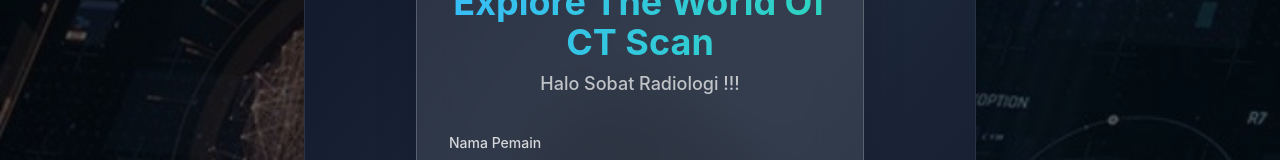
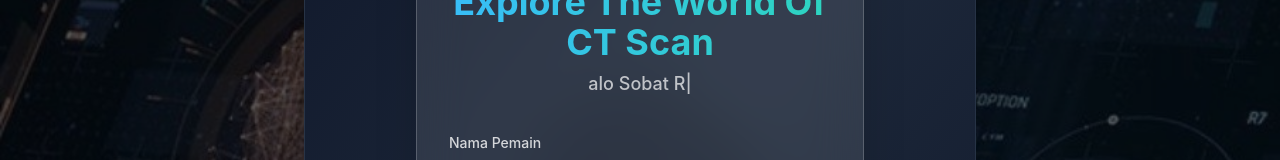
Before and after one commit to sdmhmdalkrn17/Quiz-CT, a React (Vite) app: page / in a window 1280 px wide. Shown: the part 236-396 px from the top of the page. Built offline with nearby package versions, Linux system fonts and the light colour scheme.

Commit message:
Update WelcomeScreen.tsx
typerwriter

```diff
--- a/components/WelcomeScreen.tsx
+++ b/components/WelcomeScreen.tsx
@@ -31,7 +31,7 @@ const DEFAULT_AVATARS = [
   ZhilongAvatar,
 ];
 
-// Fungsi untuk mengompres gambar
+// --- FUNGSI KOMPRESI GAMBAR (TIDAK BERUBAH) ---
 const compressImage = (file: File, targetSizeKB: number = 100): Promise<string> => {
   return new Promise((resolve, reject) => {
     const canvas = document.createElement('canvas');
@@ -39,9 +39,8 @@ const compressImage = (file: File, targetSizeKB: number = 100): Promise<string>
     const img = new Image();
 
     img.onload = () => {
-      // Hitung dimensi yang optimal
       let { width, height } = img;
-      const maxDimension = 800; // Maksimal dimensi untuk optimasi
+      const maxDimension = 800;
 
       if (width > height && width > maxDimension) {
         height = (height * maxDimension) / width;
@@ -54,16 +53,13 @@ const compressImage = (file: File, targetSizeKB: number = 100): Promise<string>
       canvas.width = width;
       canvas.height = height;
 
-      // Gambar ke canvas
       ctx?.drawImage(img, 0, 0, width, height);
 
-      // Fungsi untuk mencari kualitas yang tepat
       const findOptimalQuality = (quality: number): string => {
         const dataUrl = canvas.toDataURL('image/jpeg', quality);
         return dataUrl;
       };
 
-      // Binary search untuk mencari kualitas optimal
       let minQuality = 0.1;
       let maxQuality = 0.9;
       let bestDataUrl = '';
@@ -73,8 +69,6 @@ const compressImage = (file: File, targetSizeKB: number = 100): Promise<string>
       while (minQuality <= maxQuality && attempts < maxAttempts) {
         const midQuality = (minQuality + maxQuality) / 2;
         const testDataUrl = findOptimalQuality(midQuality);
-
-        // Hitung ukuran dalam KB (base64 string size estimation)
         const sizeKB = (testDataUrl.length * 0.75) / 1024;
 
         if (sizeKB <= targetSizeKB) {
@@ -87,7 +81,6 @@ const compressImage = (file: File, targetSizeKB: number = 100): Promise<string>
         attempts++;
       }
 
-      // Jika masih terlalu besar, coba kurangi dimensi
       if (!bestDataUrl) {
         const smallerCanvas = document.createElement('canvas');
         const smallerCtx = smallerCanvas.getContext('2d');
@@ -108,6 +101,7 @@ const compressImage = (file: File, targetSizeKB: number = 100): Promise<string>
   });
 };
 
+
 const WelcomeScreen: React.FC<WelcomeScreenProps> = ({
   onStartGame,
   gameTitle,
@@ -124,14 +118,63 @@ const WelcomeScreen: React.FC<WelcomeScreenProps> = ({
   const [compressionProgress, setCompressionProgress] = useState<string>('');
   const fileInputRef = useRef<HTMLInputElement>(null);
 
-  // Set nama dari prop jika ada (saat kembali dari hasil permainan)
+  // --- START: KODE BARU UNTUK EFEK TYPEWRITER ---
+  const [typedText, setTypedText] = useState('');
+  const typewriterText = "Halo Sobat Radiologi !!!";
+  const typingSpeed = 100; // milidetik per karakter
+  const pauseDuration = 2000; // 2 detik jeda sebelum mengulang
+
+  useEffect(() => {
+    let charIndex = 0;
+    let timeoutId: number;
+
+    const type = () => {
+      if (charIndex < typewriterText.length) {
+        setTypedText(prev => prev + typewriterText.charAt(charIndex));
+        charIndex++;
+        timeoutId = window.setTimeout(type, typingSpeed);
+      } else {
+        // Selesai mengetik, jeda lalu reset
+        timeoutId = window.setTimeout(() => {
+          setTypedText('');
+          charIndex = 0;
+          type();
+        }, pauseDuration);
+      }
+    };
+
+    type(); // Mulai efek
+
+    // Cleanup function untuk membersihkan timeout saat komponen di-unmount
+    return () => {
+      clearTimeout(timeoutId);
+    };
+  }, []); // [] berarti efek ini hanya berjalan sekali saat komponen dimuat
+
+  // Style untuk kursor yang berkedip
+  const BlinkingCursor = () => (
+    <span className="blinking-cursor" aria-hidden="true">|</span>
+  );
+
+  // CSS untuk animasi kursor, tambahkan ini di style tag pada index.html atau di file CSS utama
+  /*
+    @keyframes blink {
+      50% { opacity: 0; }
+    }
+    .blinking-cursor {
+      animation: blink 1s step-start infinite;
+      font-weight: bold;
+    }
+  */
+  // --- END: KODE BARU UNTUK EFEK TYPEWRITER ---
+
+
   useEffect(() => {
     if (playerName && playerName.trim()) {
       setName(playerName.trim());
     }
   }, [playerName]);
 
-  // Load gambar profil berdasarkan nama yang diinput
   useEffect(() => {
     const trimmedName = name.trim();
     if (trimmedName) {
@@ -139,11 +182,9 @@ const WelcomeScreen: React.FC<WelcomeScreenProps> = ({
       if (storedImage) {
         setProfileImageUrl(storedImage);
       } else {
-        // Reset gambar jika tidak ada stored image untuk nama ini
         setProfileImageUrl('');
       }
     } else {
-      // Reset gambar jika nama kosong
       setProfileImageUrl('');
     }
   }, [name]);
@@ -151,46 +192,34 @@ const WelcomeScreen: React.FC<WelcomeScreenProps> = ({
   const handleFileChange = async (event: React.ChangeEvent<HTMLInputElement>) => {
     const file = event.target.files?.[0];
     if (file) {
-      // Validasi ukuran file maksimal (20MB untuk file asli)
       if (file.size > 20 * 1024 * 1024) {
         setError('Ukuran file gambar terlalu besar. Maksimal 20MB.');
         return;
       }
-
-      // Validasi tipe file
       if (!file.type.startsWith('image/')) {
         setError('File yang dipilih bukan gambar.');
         return;
       }
-
       setError('');
       setIsImageLoading(true);
       setCompressionProgress('Mengompres gambar...');
-
       try {
         const compressedImageUrl = await compressImage(file, 100);
-
-        // Update state dengan gambar baru
         setProfileImageUrl(compressedImageUrl);
         setShowAvatarModal(false);
-
-        // Simpan ke localStorage
         const trimmedName = name.trim();
         if (trimmedName) {
           localStorage.setItem(`profileImage_${trimmedName}`, compressedImageUrl);
         }
-
         setCompressionProgress('Gambar berhasil dikompres!');
         setTimeout(() => {
           setCompressionProgress('');
         }, 2000);
-
       } catch (error) {
         console.error('Error compressing image:', error);
         setError('Gagal mengompres gambar. Silakan coba lagi.');
       } finally {
         setIsImageLoading(false);
-        // Reset file input untuk memungkinkan upload file yang sama lagi
         if (fileInputRef.current) {
           fileInputRef.current.value = '';
         }
@@ -199,11 +228,8 @@ const WelcomeScreen: React.FC<WelcomeScreenProps> = ({
   };
 
   const handleAvatarSelect = (avatarUrl: string) => {
-    // Update state dengan avatar yang dipilih
     setProfileImageUrl(avatarUrl);
     setShowAvatarModal(false);
-
-    // Simpan avatar yang dipilih ke localStorage
     const trimmedName = name.trim();
     if (trimmedName) {
       localStorage.setItem(`profileImage_${trimmedName}`, avatarUrl);
@@ -224,19 +250,15 @@ const WelcomeScreen: React.FC<WelcomeScreenProps> = ({
       return;
     }
     setError('');
-
-    // Pastikan gambar tersimpan sebelum memulai game
     const trimmedName = name.trim();
     if (profileImageUrl) {
       localStorage.setItem(`profileImage_${trimmedName}`, profileImageUrl);
     }
-
     onStartGame(trimmedName, gameMode);
   };
 
   return (
     <div className="min-h-screen bg-gradient-to-br from-slate-900 via-slate-800 to-slate-900 flex items-center justify-center p-4">
-      {/* Background Effects */}
       <div className="absolute inset-0 overflow-hidden pointer-events-none">
         <div className="absolute -top-40 -right-40 w-80 h-80 bg-sky-500 rounded-full mix-blend-multiply filter blur-xl opacity-20 animate-pulse"></div>
         <div className="absolute -bottom-40 -left-40 w-80 h-80 bg-teal-500 rounded-full mix-blend-multiply filter blur-xl opacity-20 animate-pulse delay-1000"></div>
@@ -244,9 +266,7 @@ const WelcomeScreen: React.FC<WelcomeScreenProps> = ({
       </div>
 
       <div className="relative w-full max-w-md">
-        {/* Main Card */}
         <div className="bg-white/10 backdrop-blur-xl border border-white/20 rounded-3xl p-8 shadow-2xl">
-          {/* Profile Section */}
           <div className="flex flex-col items-center mb-8">
             <div className="relative mb-6 group">
               <div className="absolute inset-0 bg-gradient-to-r from-sky-500 to-teal-500 rounded-full blur-md opacity-75 group-hover:opacity-100 transition-opacity duration-300"></div>
@@ -273,7 +293,6 @@ const WelcomeScreen: React.FC<WelcomeScreenProps> = ({
                   </div>
                 )}
 
-                {/* Edit Button */}
                 <button
                   onClick={openAvatarModal}
                   aria-label="Ubah foto profil"
@@ -294,7 +313,6 @@ const WelcomeScreen: React.FC<WelcomeScreenProps> = ({
               />
             </div>
 
-            {/* Compression Progress */}
             {compressionProgress && (
               <div className="mb-4 px-4 py-2 bg-sky-500/20 border border-sky-500/50 rounded-xl">
                 <p className="text-sky-300 text-sm text-center">{compressionProgress}</p>
@@ -304,14 +322,15 @@ const WelcomeScreen: React.FC<WelcomeScreenProps> = ({
             <h1 className="text-4xl font-bold mb-2 bg-gradient-to-r from-sky-400 to-teal-400 bg-clip-text text-transparent text-center">
               {gameTitle}
             </h1>
-            <p className="text-white/70 text-lg font-medium">
-              Halo Sobat Radiologi !!!
+
+            {/* --- PERUBAHAN DI SINI: GUNAKAN TEKS YANG DIANIMASIKAN --- */}
+            <p className="text-white/70 text-lg font-medium h-7"> {/* Beri tinggi tetap agar layout tidak bergeser */}
+              {typedText}
+              <BlinkingCursor />
             </p>
           </div>
 
-          {/* Form Section */}
           <div className="space-y-6">
-            {/* Name Input */}
             <div className="space-y-2">
               <label htmlFor="playerName" className="text-white/80 font-medium text-sm">
                 Nama Pemain
@@ -329,7 +348,6 @@ const WelcomeScreen: React.FC<WelcomeScreenProps> = ({
               </div>
             </div>
 
-            {/* Game Mode Selection */}
             <div className="space-y-4">
               <p className="text-white/80 font-medium text-sm">Mode Permainan</p>
               <div className="grid grid-cols-2 gap-3">
@@ -373,7 +391,6 @@ const WelcomeScreen: React.FC<WelcomeScreenProps> = ({
               </div>
             )}
 
-            {/* Start Game Button */}
             <button
               onClick={handleSubmit}
               className="w-full bg-gradient-to-r from-sky-500 to-teal-500 hover:from-sky-600 hover:to-teal-600 text-white font-bold py-4 px-6 rounded-2xl shadow-xl hover:shadow-2xl transition-all duration-300 transform hover:scale-105 text-lg relative overflow-hidden group"
@@ -388,7 +405,6 @@ const WelcomeScreen: React.FC<WelcomeScreenProps> = ({
             </button>
           </div>
 
-          {/* Action Buttons */}
           <div className="mt-8 space-y-3">
             <button
               onClick={onNavigateToLeaderboard}
@@ -414,7 +430,6 @@ const WelcomeScreen: React.FC<WelcomeScreenProps> = ({
         </div>
       </div>
 
-      {/* Avatar Selection Modal */}
       {showAvatarModal && (
         <div className="fixed inset-0 bg-black/50 backdrop-blur-sm flex items-center justify-center p-4 z-50">
           <div className="bg-white/10 backdrop-blur-xl border border-white/20 rounded-3xl p-6 w-full max-w-lg max-h-[80vh] overflow-y-auto">
@@ -429,8 +444,6 @@ const WelcomeScreen: React.FC<WelcomeScreenProps> = ({
                 </svg>
               </button>
             </div>
-
-            {/* Avatar Grid */}
             <div className="grid grid-cols-4 gap-4 mb-6">
               {DEFAULT_AVATARS.map((avatar, index) => (
                 <button
@@ -447,8 +460,6 @@ const WelcomeScreen: React.FC<WelcomeScreenProps> = ({
                 </button>
               ))}
             </div>
-
-            {/* Custom Upload Options */}
             <div className="space-y-3">
               <div className="relative">
                 <div className="absolute inset-0 flex items-center">
@@ -458,7 +469,6 @@ const WelcomeScreen: React.FC<WelcomeScreenProps> = ({
                   <span className="px-2 bg-slate-900/50 text-white/70">atau</span>
                 </div>
               </div>
-
               <button
                 onClick={triggerFileInput}
                 disabled={isImageLoading}
@@ -478,7 +488,6 @@ const WelcomeScreen: React.FC<WelcomeScreenProps> = ({
                   </>
                 )}
               </button>
-
               <p className="text-white/50 text-xs text-center">
                 Gambar akan dikompres otomatis hingga ~100KB
               </p>
```
